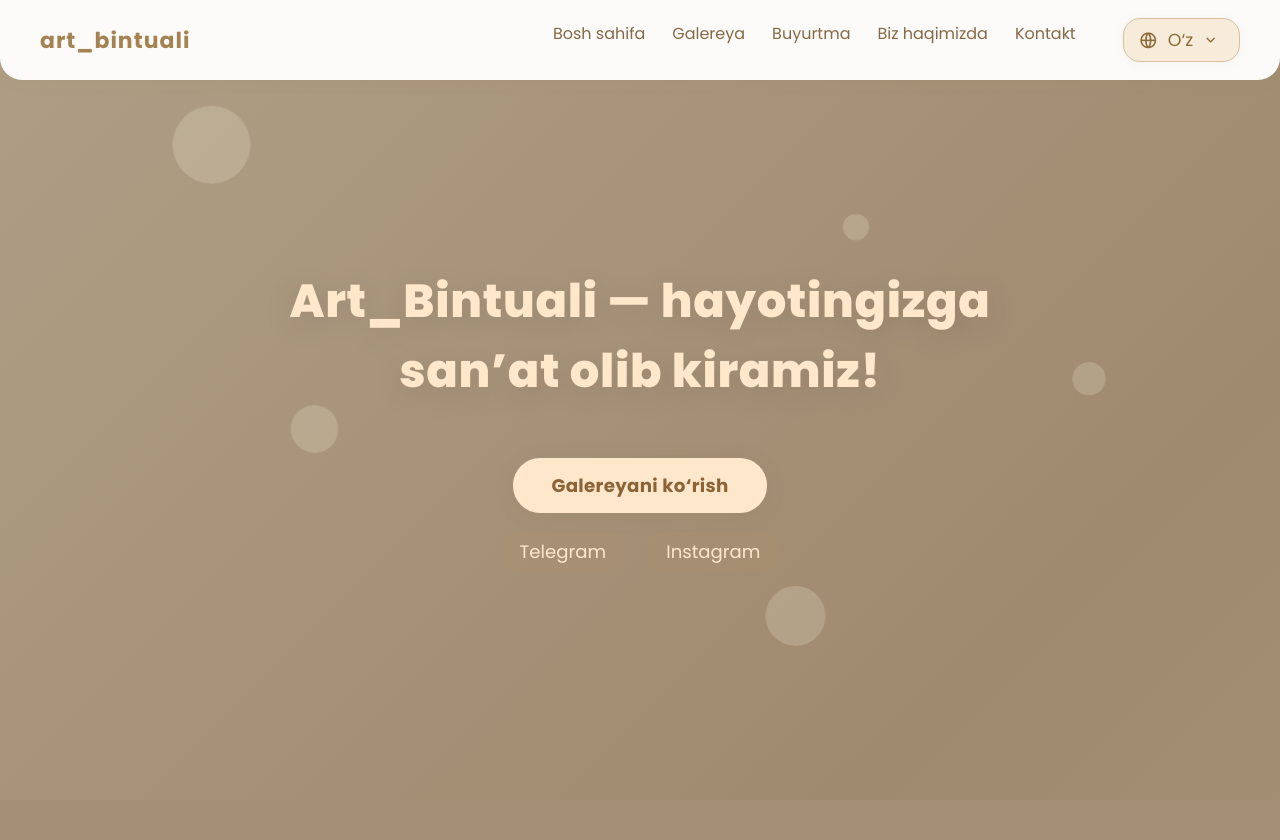
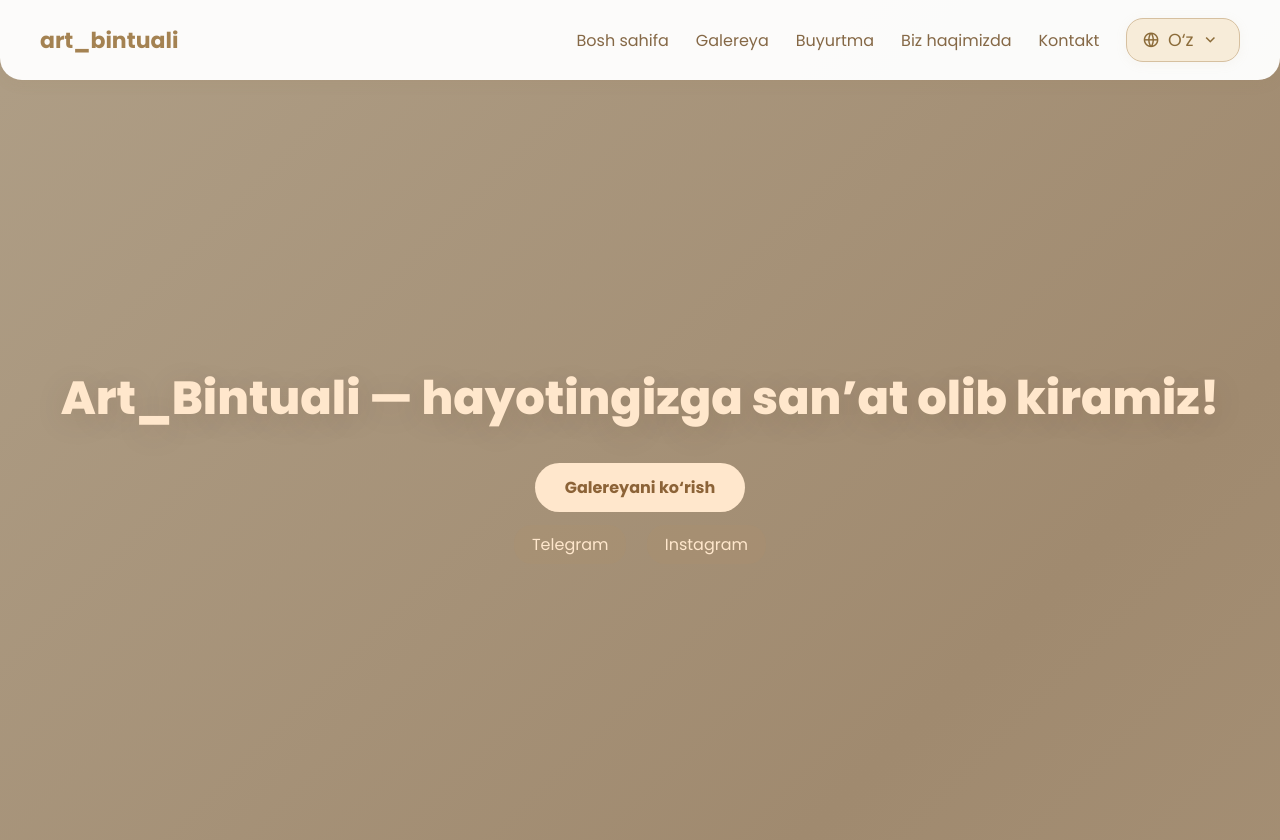
Before and after one commit to nurrmuhammad/art_bintuali, a Flask app: page / in a window 1280 px wide. Before the commit the page ends 646 px from the top, so only its background shows below. Run offline with Flask 3, Linux system fonts and the light colour scheme.

Commit message:
Update index.html

```diff
--- a/templates/index.html
+++ b/templates/index.html
@@ -2,153 +2,248 @@
 <html lang="uz">
 <head>
   <meta charset="UTF-8">
+  <meta name="viewport" content="width=device-width, initial-scale=1.0">
   <title data-i18n="title">Art_Bintuali – Bosh sahifa</title>
-    <meta name="viewport" content="width=device-width, initial-scale=1.0">
-    <!-- Google Fonts: Poppins -->
   <link href="https://fonts.googleapis.com/css2?family=Poppins:wght@400;700;800&display=swap" rel="stylesheet">
-    <!-- Remixicon for icons -->
   <link href="https://cdn.jsdelivr.net/npm/remixicon@4.2.0/fonts/remixicon.css" rel="stylesheet">
   <style>
-        html, body { margin: 0; padding: 0; height: 100%; }
-        body {
+    html, body {
+      margin: 0;
+      padding: 0;
+      height: 100%;
       font-family: 'Poppins', sans-serif;
-            min-height: 100vh;
       background: linear-gradient(-45deg, #b4a086, #a08a6f, #b9ac96, #8e795e);
       background-size: 400% 400%;
       animation: gradientBG 11s ease infinite;
-            position: relative;
-            height: 100vh;
     }
+
     @keyframes gradientBG {
       0% {background-position: 0% 50%;}
       50% {background-position: 100% 50%;}
       100% {background-position: 0% 50%;}
     }
+
     .wave-anim {
-            width: 100vw; min-width: 100%;
-            height: 80px; display: block;
-            position: absolute; left: 0; z-index: 9; pointer-events: none;
+      width: 100vw;
+      height: 80px;
+      display: block;
+      position: absolute;
+      left: 0;
+      z-index: 9;
+      pointer-events: none;
     }
-        .wave-top { top: 0; transform: rotate(180deg) scaleX(-1);}
-        .wave-bottom { bottom: 0;}
+
+    .wave-top {
+      top: 0;
+      transform: rotate(180deg) scaleX(-1);
+    }
+
+    .wave-bottom {
+      bottom: 0;
+    }
+
     .navbar {
-            display: flex; justify-content: space-between; align-items: center;
+      display: flex;
+      justify-content: space-between;
+      align-items: center;
       padding: 18px 40px;
       background: rgba(255,255,255,0.96);
       box-shadow: 0 2px 16px rgba(150, 120, 80, 0.09);
-            border-radius: 0 0 22px 22px; position: relative; z-index: 30;
-            margin-top: 0;
+      border-radius: 0 0 22px 22px;
+      position: relative;
+      z-index: 30;
     }
-        .logo { font-size: 22px; font-weight: bold; color: #a48252; letter-spacing: 1px;}
-        .nav-links { display: flex; gap: 27px;}
+
+    .logo {
+      font-size: 22px;
+      font-weight: bold;
+      color: #a48252;
+    }
+
+    .nav-links {
+      display: flex;
+      gap: 27px;
+      align-items: center;
+    }
+
     .nav-item {
-            font-size: 16px; text-decoration: none; color: #856846;
-            font-weight: 500; padding: 3px 0; transition: color 0.3s;
+      font-size: 16px;
+      text-decoration: none;
+      color: #856846;
+      font-weight: 500;
+      transition: color 0.3s;
     }
-        .nav-item:hover { color: #d0b991; }
+
+    .nav-item:hover {
+      color: #d0b991;
+    }
+
     .lang-select {
-            display: flex; align-items: center; gap: 8px;
-            background: #f7ecd9; color: #8b6b39;
+      display: flex;
+      align-items: center;
+      gap: 8px;
+      background: #f7ecd9;
+      color: #8b6b39;
       padding: 8px 20px 8px 15px;
-            border-radius: 17px; font-size: 1.09rem; font-weight: 500;
-            cursor: pointer; box-shadow: 0 2px 12px #c5b09117;
-            border: 1.5px solid #d6c0a0; transition: background 0.17s, border 0.16s;
-            position: relative; margin-left: 20px; user-select: none;
+      border-radius: 17px;
+      font-size: 1.09rem;
+      font-weight: 500;
+      cursor: pointer;
+      box-shadow: 0 2px 12px #c5b09117;
+      border: 1.5px solid #d6c0a0;
+      position: relative;
     }
+
     .lang-select:hover, .lang-select.active {
-            background: #efdcbb; border: 1.6px solid #ad8952;
+      background: #efdcbb;
+      border: 1.6px solid #ad8952;
     }
-        .lang-icon { font-size: 1.19rem; margin-right: 2px;}
-        .lang-arrow { font-size: 1.05rem; margin-left: 1px; transition: transform 0.19s;}
-        .lang-select.active .lang-arrow { transform: rotate(180deg);}
+
+    .lang-icon, .lang-arrow {
+      font-size: 1.1rem;
+    }
+
+    .lang-arrow {
+      transition: transform 0.2s;
+    }
+
+    .lang-select.active .lang-arrow {
+      transform: rotate(180deg);
+    }
+
     .lang-dropdown {
-            display: none; position: absolute; top: 44px; right: 0;
-            background: #fff9ef; border-radius: 13px; min-width: 98px;
-            box-shadow: 0 5px 30px #bfa57a21; z-index: 33;
-            padding: 8px 0; border: 1.2px solid #f4e6cd;
+      display: none;
+      position: absolute;
+      top: 44px;
+      right: 0;
+      background: #fff9ef;
+      border-radius: 13px;
+      box-shadow: 0 5px 30px #bfa57a21;
+      border: 1.2px solid #f4e6cd;
+      padding: 8px 0;
     }
-        .lang-select.active .lang-dropdown { display: block; }
+
+    .lang-select.active .lang-dropdown {
+      display: block;
+    }
+
     .lang-option {
-            padding: 10px 26px 10px 21px; color: #8b6b39; font-size: 1.08rem;
-            cursor: pointer; transition: background 0.14s, color 0.14s;
+      padding: 10px 20px;
+      color: #8b6b39;
+      cursor: pointer;
     }
-        .lang-option:hover { background: #f3eadc; color: #ad8952; }
+
+    .lang-option:hover {
+      background: #f3eadc;
+      color: #ad8952;
+    }
+
     .hero {
-            width: 100vw; min-height: 82vh; position: relative;
-            display: flex; align-items: center; justify-content: center;
-            overflow: hidden;
+      min-height: 80vh;
+      display: flex;
+      align-items: center;
+      justify-content: center;
+      position: relative;
+      text-align: center;
+      padding: 60px 20px;
     }
-        .hero-content {
-            color: #fff; max-width: 770px; margin: 0 auto;
-            padding: 80px 20px 65px 20px;
-            text-align: center; z-index: 2;
+
+    .hero-title {
+      font-size: 2.9rem;
+      font-weight: 800;
+      color: #ffe7cc;
+      text-shadow: 0 6px 32px rgba(70,38,4,0.13);
+      animation: fadeInDown 1.3s ease;
     }
-        .hero-title {
-            font-size: 2.9rem; font-weight: 800; letter-spacing: 0.7px;
-            margin-bottom: 1.1rem; color: #ffe7cc;
-            text-shadow: 0 6px 32px rgba(70,38,4,0.13);
-            animation: fadeInDown 1.3s cubic-bezier(.7,0,.3,1.2);
+
+    @keyframes fadeInDown {
+      from { opacity: 0; transform: translateY(-30px); }
+      to { opacity: 1; transform: none; }
     }
-        @keyframes fadeInDown {
-            from { opacity: 0; transform: translateY(-30px);}
-            to   { opacity: 1; transform: none;}
+
+    .hero-btn {
+      margin-top: 30px;
+      display: inline-block;
+      background: #ffe7cc;
+      color: #8c6337;
+      padding: 12px 30px;
+      border-radius: 25px;
+      text-decoration: none;
+      font-weight: 600;
+      transition: all 0.2s;
     }
-        .hero-btn {
-            display: inline-block; padding: 14px 38px; border-radius: 27px;
-            background: #ffe7cc; color: #8c6337; font-size: 1.14rem; font-weight: 700;
-            text-decoration: none; letter-spacing: .3px; margin-top: 34px;
-            transition: background 0.15s, color 0.15s, transform 0.13s;
-            box-shadow: 0 3px 22px rgba(120,98,60,0.10);
+
+    .hero-btn:hover {
+      background: #fff;
+      transform: scale(1.05);
     }
-        .hero-btn:hover {
-            background: #fff; color: #a98d61; transform: scale(1.06);
+
+    .hero-links {
+      margin-top: 20px;
     }
-        .hero-links { margin-top: 25px;}
+
+
     .hero-link {
-            color: #ffe7cc; background: rgba(180,140,100,0.17); font-size: 1.13rem;
-            text-decoration: none; padding: 7px 20px; border-radius: 18px;
-            font-weight: 500; margin: 0 8px; transition: background 0.14s, color 0.14s;
+      margin: 0 8px;
+      padding: 8px 18px;
+      background: rgba(180,140,100,0.17);
+      color: #ffe7cc;
+      border-radius: 18px;
+      text-decoration: none;
+      font-weight: 500;
     }
-        .hero-link:hover { background: #fff; color: #a48252;}
-        .particle {
-            position: absolute; border-radius: 50%; opacity: 0.20;
-            pointer-events: none; background: #fff8e2; animation: floatParticle 12s infinite;
+
+    .hero-link:hover {
+      background: #fff;
+      color: #a48252;
     }
-        @keyframes floatParticle {
-            0% { transform: translateY(0);}
-            50% { transform: translateY(-80px) scale(1.2);}
-            100% { transform: translateY(0);}
+
+    .burger-menu {
+      display: none;
+      font-size: 1.8rem;
+      color: #8c6337;
+      cursor: pointer;
     }
-        @media (max-width: 900px) {
-            .hero-title { font-size: 2rem;}
-            .hero-content { padding: 28px 7px 34px 7px;}
-            .navbar { padding: 12px 10px;}
+
+    @media (max-width: 768px) {
+      .burger-menu {
+        display: block;
       }
-        @media (max-width: 700px) {
-            .hero-title { font-size: 1.1rem;}
-            .nav-links { gap: 12px;}
+
+      .nav-links {
+        display: none;
+        flex-direction: column;
+        background: #fff8ef;
+        position: absolute;
+        top: 70px;
+        left: 0;
+        width: 100%;
+        padding: 20px 0;
+        border-bottom: 2px solid #e4d4b8;
+        z-index: 20;
+      }
+
+      .nav-links.open {
+        display: flex;
+      }
     }
   </style>
 </head>
 <body>
-    <!-- TOP ANIMATED WAVE -->
+
   <svg class="wave-anim wave-top" viewBox="0 0 1440 110" preserveAspectRatio="none">
     <path fill="#fff" fill-opacity="0.97">
       <animate attributeName="d" dur="8s" repeatCount="indefinite"
-            values="
-                M0,60 C280,160 1160,-30 1440,60 L1440,110 L0,110 Z;
+        values="M0,60 C280,160 1160,-30 1440,60 L1440,110 L0,110 Z;
                 M0,90 C380,50 1100,150 1440,80 L1440,110 L0,110 Z;
-                M0,60 C280,160 1160,-30 1440,60 L1440,110 L0,110 Z;
-                M0,80 C200,40 1300,120 1440,60 L1440,110 L0,110 Z;
-                M0,60 C280,160 1160,-30 1440,60 L1440,110 L0,110 Z
-            "/>
+                M0,60 C280,160 1160,-30 1440,60 L1440,110 L0,110 Z;" />
     </path>
   </svg>
+
   <header class="navbar">
-        <div style="display:flex;align-items:center;">
     <div class="logo" data-i18n="logo">art_bintuali</div>
-        </div>
-        <nav class="nav-links">
+    <div class="burger-menu" id="burgerBtn"><i class="ri-menu-line"></i></div>
+    <nav class="nav-links" id="navLinks">
       <a href="/" class="nav-item" data-i18n="home">Bosh sahifa</a>
       <a href="/gallery" class="nav-item" data-i18n="gallery">Galereya</a>
       <a href="/order" class="nav-item" data-i18n="order">Buyurtma</a>
@@ -166,13 +261,8 @@
       </div>
     </nav>
   </header>
+
   <div class="hero">
-        <!-- Particles for "kayf" -->
-        <div class="particle" style="width:65px;height:65px;top:17%;left:14%;animation-delay:1s;"></div>
-        <div class="particle" style="width:28px;height:28px;top:55%;left:84%;animation-delay:2.2s;"></div>
-        <div class="particle" style="width:41px;height:41px;top:60%;left:23%;animation-delay:3.5s;"></div>
-        <div class="particle" style="width:55px;height:55px;top:83%;left:60%;animation-delay:5s;"></div>
-        <div class="particle" style="width:22px;height:22px;top:33%;left:66%;animation-delay:0.7s;"></div>
     <div class="hero-content">
       <div class="hero-title" data-i18n="main-title">Art_Bintuali — hayotingizga san’at olib kiramiz!</div>
       <a href="/gallery" class="hero-btn" data-i18n="see-gallery">Galereyani ko‘rish</a>
@@ -182,21 +272,24 @@
       </div>
     </div>
   </div>
-    <!-- BOTTOM ANIMATED WAVE -->
+
   <svg class="wave-anim wave-bottom" viewBox="0 0 1440 110" preserveAspectRatio="none">
     <path fill="#fff" fill-opacity="0.97">
       <animate attributeName="d" dur="8s" repeatCount="indefinite"
-            values="
-                M0,60 C280,160 1160,-30 1440,60 L1440,110 L0,110 Z;
+        values="M0,60 C280,160 1160,-30 1440,60 L1440,110 L0,110 Z;
                 M0,90 C380,50 1100,150 1440,80 L1440,110 L0,110 Z;
-                M0,60 C280,160 1160,-30 1440,60 L1440,110 L0,110 Z;
-                M0,80 C200,40 1300,120 1440,60 L1440,110 L0,110 Z;
-                M0,60 C280,160 1160,-30 1440,60 L1440,110 L0,110 Z
-            "/>
+                M0,60 C280,160 1160,-30 1440,60 L1440,110 L0,110 Z;" />
     </path>
   </svg>
+
   <script>
-        // Tarjimalar obyekt
+    // Burger menyu
+    document.getElementById('burgerBtn').addEventListener('click', function () {
+      document.getElementById('navLinks').classList.toggle('open');
+    });
+
+
+    // Til funksiyasi
     const translations = {
       "O‘z": {
         "title": "Art_Bintuali – Bosh sahifa",
@@ -238,52 +331,40 @@
         "instagram": "Instagram"
       }
     };
-        // Cookie helpers
+
     function setCookie(name, value, days) {
-            let expires = "";
-            if (days) {
       const date = new Date();
-                date.setTime(date.getTime() + (days*24*60*60*1000));
-                expires = "; expires=" + date.toUTCString();
+      date.setTime(date.getTime() + (days * 24 * 60 * 60 * 1000));
+      document.cookie = `${name}=${value}; expires=${date.toUTCString()}; path=/`;
     }
-            document.cookie = name + "=" + (value || "")  + expires + "; path=/";
+
+    function getCookie(name) {
+      const value = `; ${document.cookie}`;
+      const parts = value.split(`; ${name}=`);
+      return parts.length === 2 ? parts.pop().split(';').shift() : null;
     }
-        function getCookie(name) {
-            const nameEQ = name + "=";
-            const ca = document.cookie.split(';');
-            for(let i=0;i < ca.length;i++) {
-                let c = ca[i];
-                while (c.charAt(0)==' ') c = c.substring(1,c.length);
-                if (c.indexOf(nameEQ) == 0) return c.substring(nameEQ.length,c.length);
-            }
-            return null;
-        }
-        // Dropdown funktsiyasi
+
     const langSelect = document.getElementById('langSelect');
     const langCurrent = document.getElementById('langCurrent');
-        document.addEventListener('click', function(e) {
+
+    document.addEventListener('click', function (e) {
       if (langSelect.contains(e.target)) {
         langSelect.classList.toggle('active');
       } else {
         langSelect.classList.remove('active');
       }
     });
-        // Sahifa yuklanganda cookie dan tilni o‘qish va o‘rnatish
-        document.addEventListener('DOMContentLoaded', function() {
-            let savedLang = getCookie("site_lang") || "O‘z";
-            langCurrent.textContent = savedLang;
-            setLanguage(savedLang);
-        });
-        // Tilni tanlash va cookie ga yozish
+
     document.querySelectorAll('.lang-option').forEach(opt => {
-            opt.addEventListener('click', function() {
+      opt.addEventListener('click', function () {
         const lang = this.getAttribute('data-lang');
         langCurrent.textContent = lang;
-                setCookie("site_lang", lang, 30); // 30 kun saqlanadi
+        setCookie("site_lang", lang, 30);
         langSelect.classList.remove('active');
         setLanguage(lang);
       });
     });
+
     function setLanguage(lang) {
       document.querySelectorAll('[data-i18n]').forEach(el => {
         const key = el.getAttribute('data-i18n');
@@ -296,6 +377,13 @@
         }
       });
     }
+
+    document.addEventListener('DOMContentLoaded', function () {
+      const savedLang = getCookie("site_lang") || "O‘z";
+      langCurrent.textContent = savedLang;
+      setLanguage(savedLang);
+    });
   </script>
+
 </body>
 </html>
```
Lines whose indentation alone changed are shown as unchanged.
